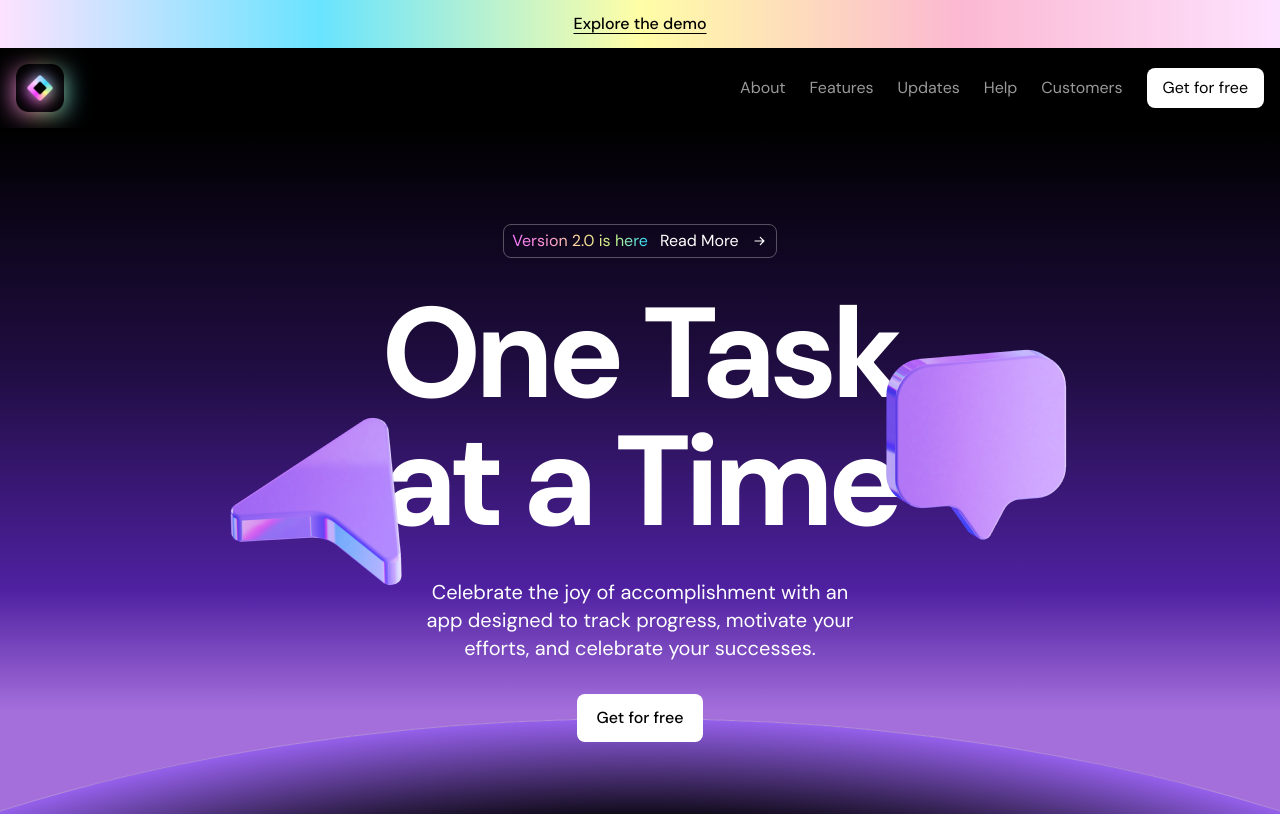
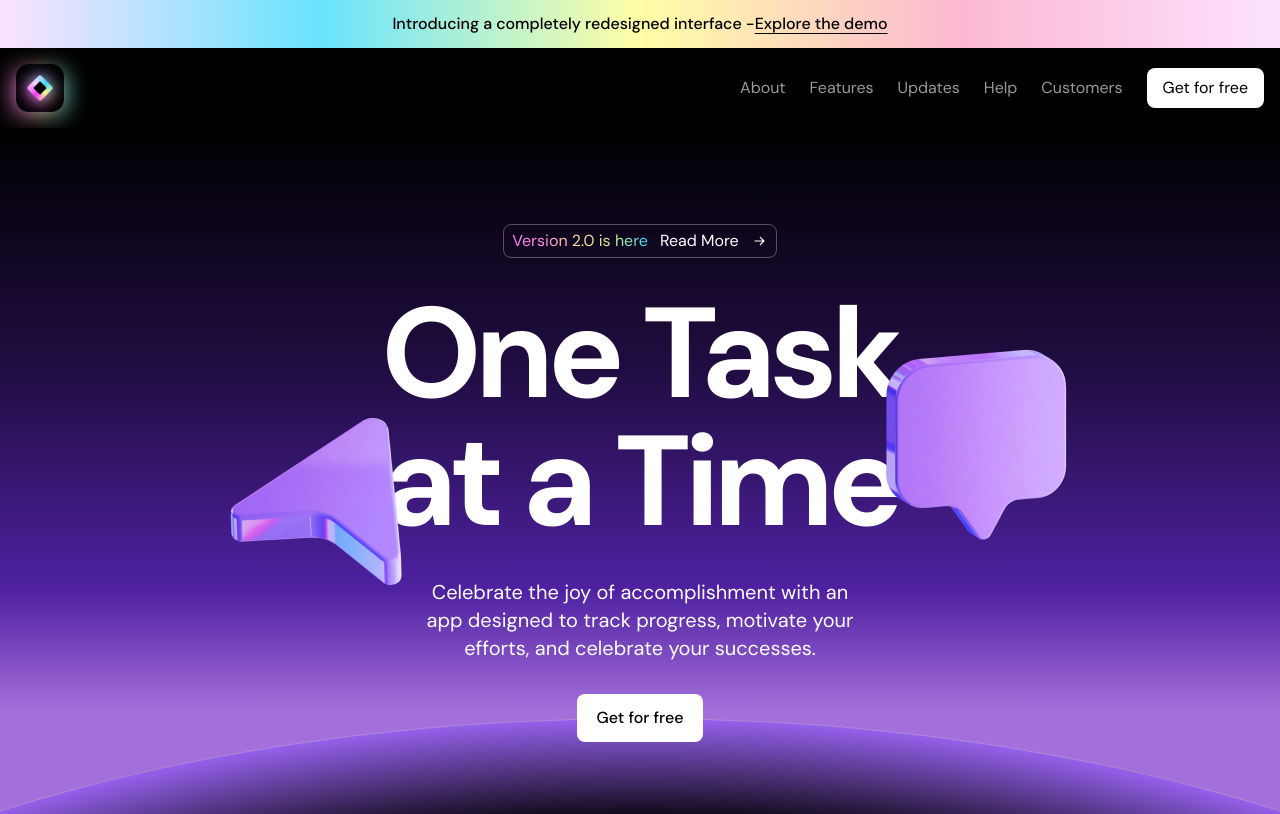
Before and after one commit to bugholic/saasDarkLandingPage, a Next.js app: page / in a window 1280 px wide. Shown: the top 814 px of the page. Built offline with nearby package versions, Linux system fonts and the light colour scheme.

Commit message:
Update Banner.tsx

```diff
--- a/src/components/Banner.tsx
+++ b/src/components/Banner.tsx
@@ -3,7 +3,7 @@ export const Banner = () => {
     <div className="py-3 text-center bg-[linear-gradient(to_right,rgb(252,_214,_255,_.7),rgb(41,_216,_255,_.7),rgb(255,_253,_128,_.7),rgb(250,_154,_191,_.7),rgb(252,_214,_255,_.7))] ">
       <div className="container">
         <p className="font-medium">
-          <span className="hidden sm:inline:">Introducing a completely redesigned interface -</span>
+          <span className="hidden sm:inline">Introducing a completely redesigned interface -</span>
           <a href="#" className="underline underline-offset-4">
             Explore the demo
           </a>
```
